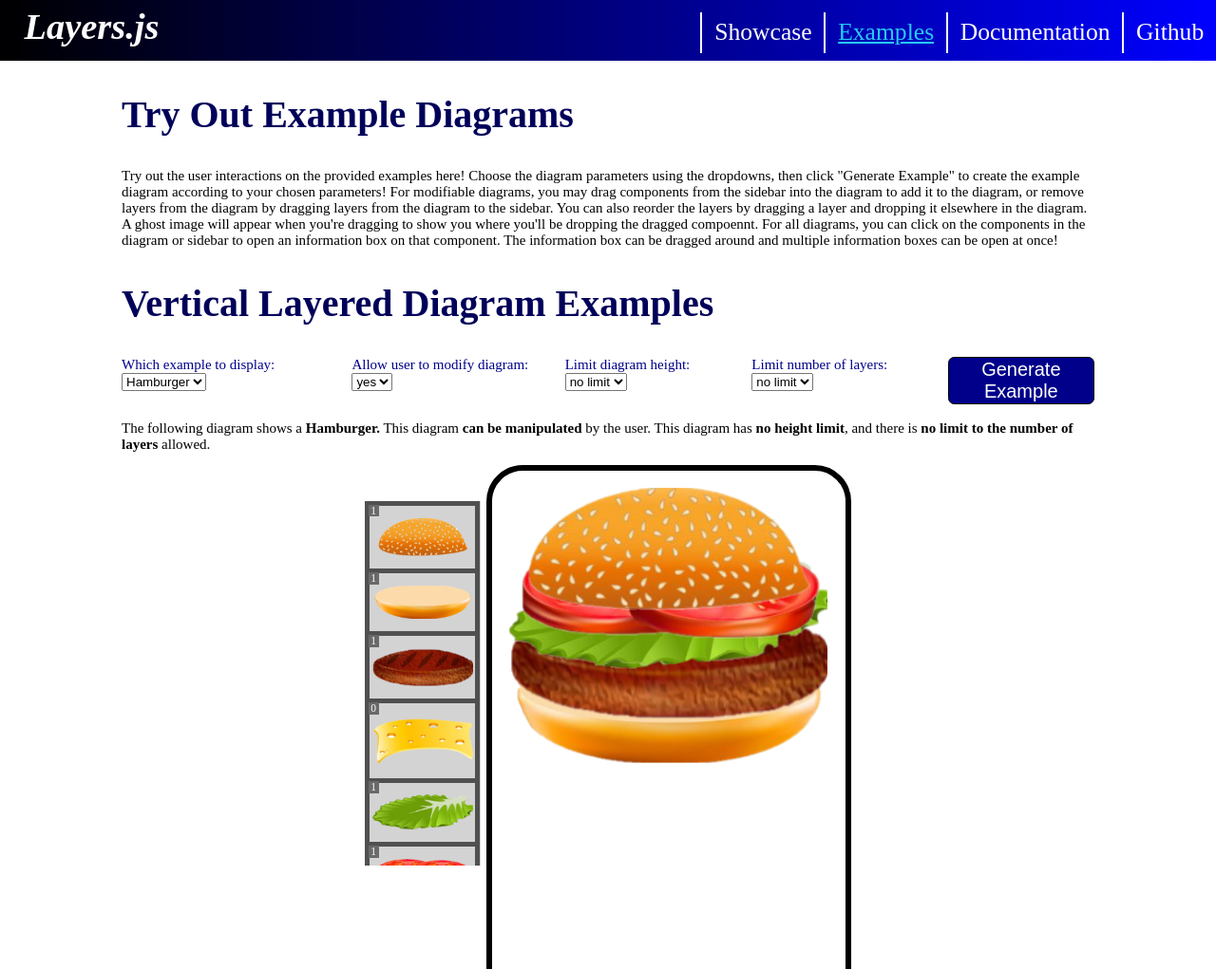
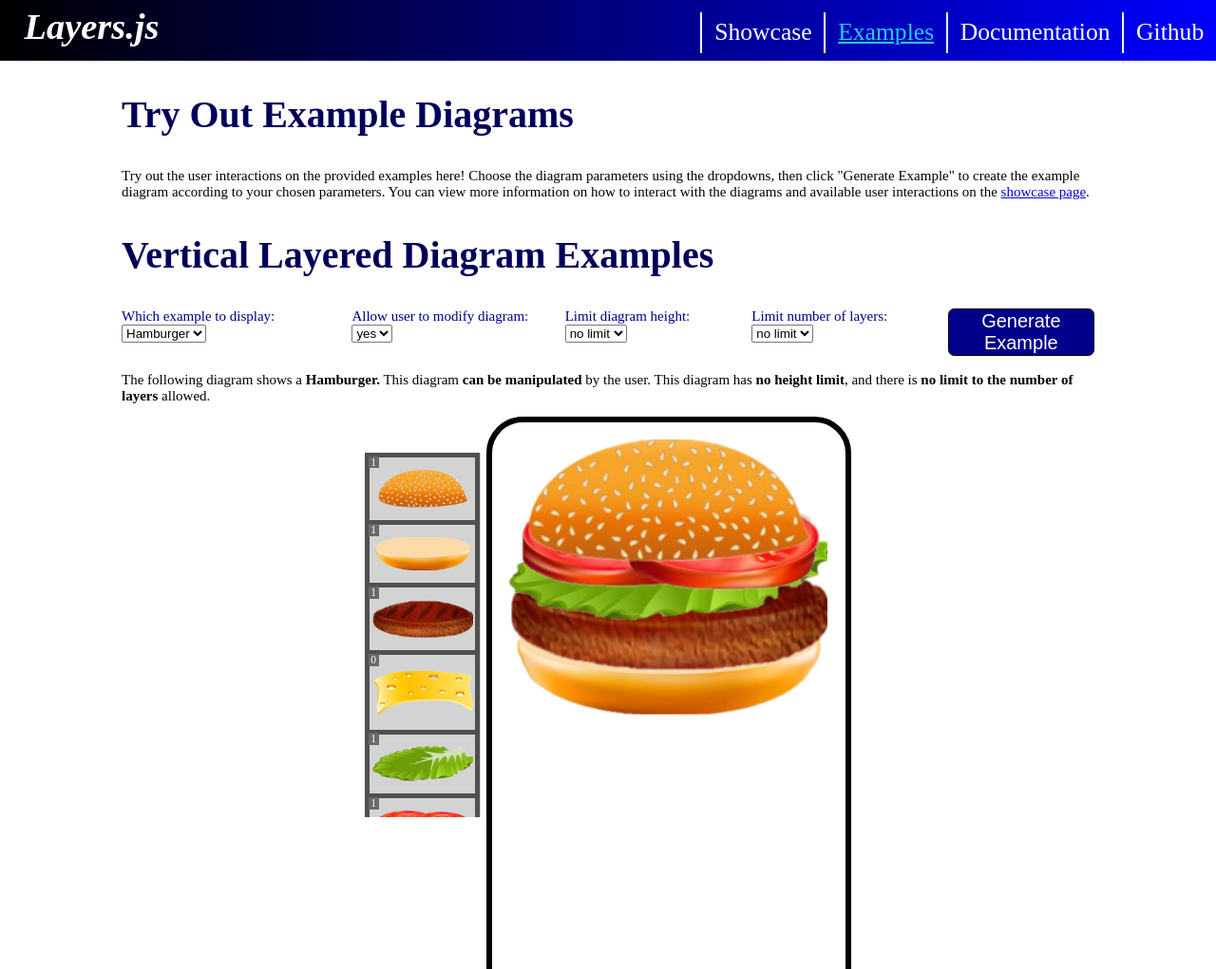
Before and after one commit to Leyza/layers-js-library, a website: page pub/example.html in a window 1280 px wide. Shown: the top 1021 px of the page at 95% size. Drawn offline with nearby package versions, Linux system fonts and the light colour scheme.

Commit message:
Update example webpage

```diff
--- a/pub/example.html
+++ b/pub/example.html
@@ -26,9 +26,8 @@
     <div class="content">
         <h2 class="sectionheader">Try Out Example Diagrams</h2>
 
-        Try out the user interactions on the provided examples here! Choose the diagram parameters using the dropdowns, then click "Generate Example" to create the example diagram according to your chosen parameters!
-        For modifiable diagrams, you may drag components from the sidebar into the diagram to add it to the diagram, or remove layers from the diagram by dragging layers from the diagram to the sidebar. You can also reorder the layers by dragging a layer and dropping it elsewhere in the diagram. A ghost image will appear when you're dragging to show you where you'll be dropping the dragged compoennt.
-        For all diagrams, you can click on the components in the diagram or sidebar to open an information box on that component. The information box can be dragged around and multiple information boxes can be open at once!
+        Try out the user interactions on the provided examples here! Choose the diagram parameters using the dropdowns, then click "Generate Example" to create the example diagram according to your chosen parameters.
+        You can view more information on how to interact with the diagrams and available user interactions on the <a href="/showcase.html">showcase page</a>.
 
         <h2 class="sectionheader">Vertical Layered Diagram Examples</h2>
 
```
